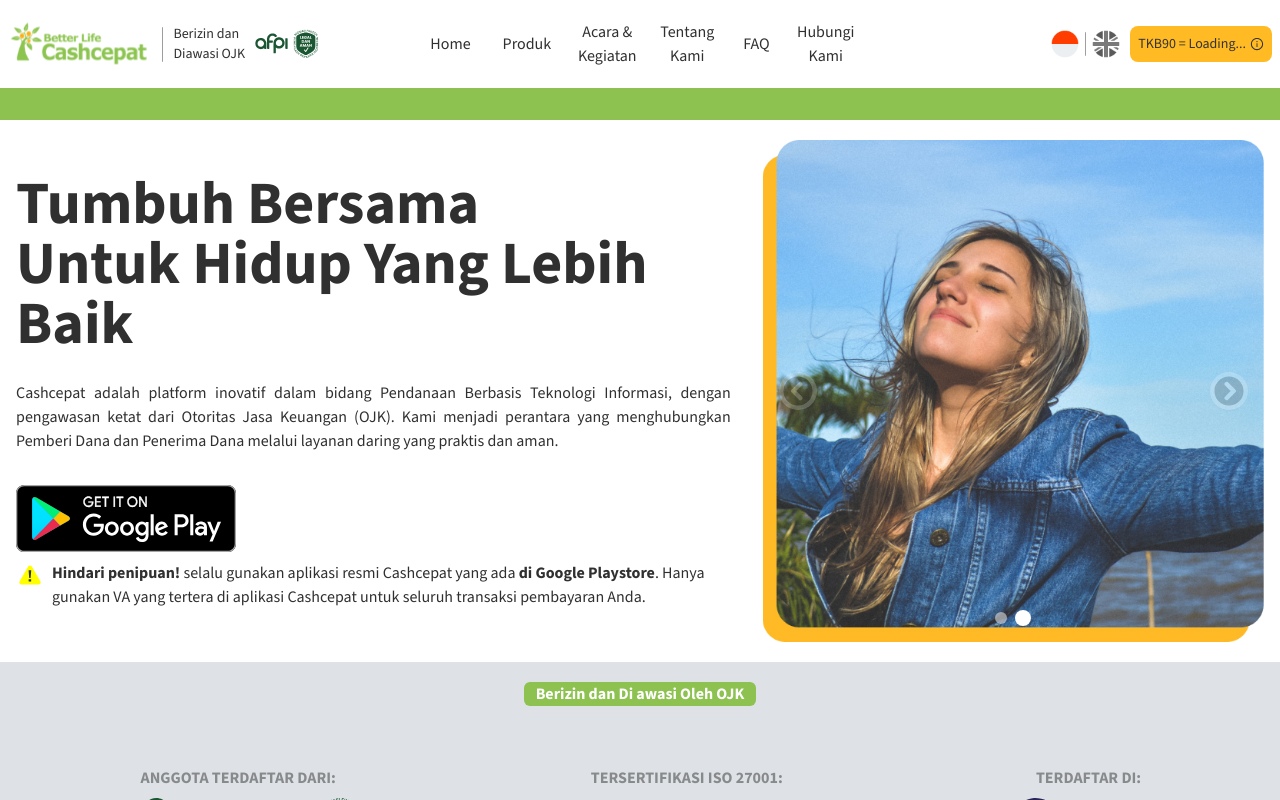
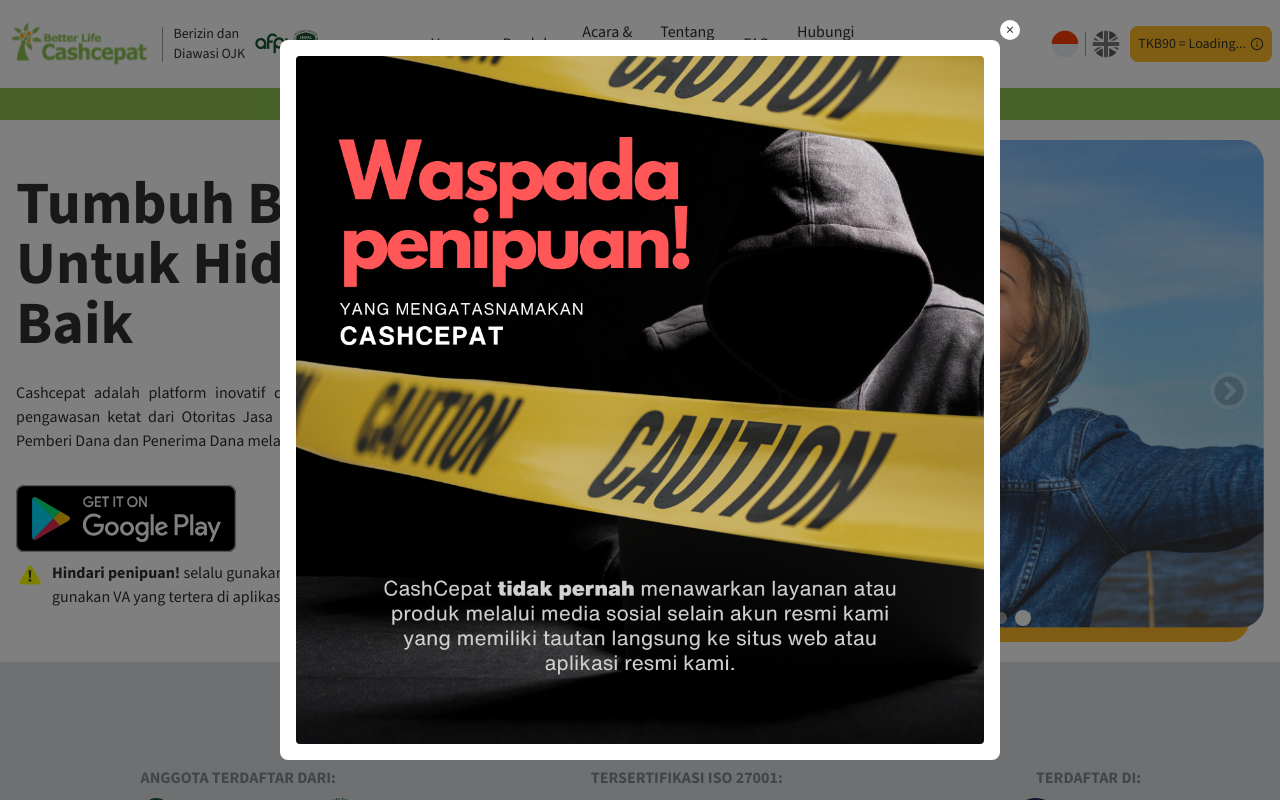
Before and after one commit to Aramdhann/compro_apm_fe2, a React (Vite) app: page / in a window 1280 px wide. Both pictures are taken after a click on the button "SETUJU". Shown: the top 800 px of the page. Built offline with nearby package versions, Linux system fonts and the light colour scheme; no server answers.

Commit message:
add popup modal for fraud in first load page

```diff
--- a/src/components/ModalHome.jsx
+++ b/src/components/ModalHome.jsx
@@ -5,7 +5,7 @@
 import Cookies from "js-cookie";
 import { Suspense } from "react";
 
-const ModalHome = () => {
+const ModalHome = ({onAccept}) => {
   const { t } = useTranslation();
 
   useEffect(() => {
@@ -21,6 +21,7 @@
     if (modal) {
       modal.close();
     }
+    onAccept();
   };
 
   return (
--- /dev/null
+++ b/src/components/PopupModal.jsx
@@ -0,0 +1,36 @@
+import React, { useEffect, useState } from 'react';
+import foto_fraud from "../assets/fraud.png";
+
+export default function PopupModal() {
+  const [showModal, setShowModal] = useState(true);
+
+  useEffect(() => {
+    setShowModal(true);
+  }, []);
+
+  const closeModal = () => {
+    setShowModal(false);
+  };
+
+  return (
+    <>
+      {showModal && (
+        <div className="fixed inset-0 bg-black bg-opacity-50 flex justify-center items-center z-50">
+          <div className="bg-white rounded-lg p-2 md:p-4 m-9 relative lg:max-w-[720px] lg:max-h-[720px] h-auto">
+            <button
+              className="bg-white rounded-full h-[20px] w-[20px] absolute top-[-20px] right-[-20px] text-gray-500 hover:text-gray-700 flex justify-center items-center"
+              onClick={closeModal}
+            >
+              &times;
+            </button>
+            <img
+              src={foto_fraud} // Replace with your image URL
+              alt="Announcement"
+              className="rounded"
+            />
+          </div>
+        </div>
+      )}
+    </>
+  );
+}
--- a/src/pages/Home.jsx
+++ b/src/pages/Home.jsx
@@ -1,4 +1,4 @@
-import React, { lazy, Suspense } from "react";
+import React, { lazy, Suspense, useState } from "react";
 const ModalHome = lazy(() => import("../components/ModalHome"));
 const Navbar = lazy(() => import("../components/Navbar"));
 const FraudNav = lazy(() => import("../components/FraudNav"));
@@ -9,13 +9,21 @@
 const Ads = lazy(() => import("../components/Ads"));
 const ServiceHour = lazy(() => import("../components/ServiceHour"));
 const Footer = lazy(() => import("../components/Footer"));
+const PopupModal = lazy(() => import("../components/PopupModal"));
 
 import Loading from "../components/Loading";
 
 const Home = () => {
+  const [isModalHomeAccepted, setIsModalHomeAccepted] = useState(false);
+
+  const handleModalHomeAccepted = () => {
+    setIsModalHomeAccepted(true)
+  }
+
   return (
     <Suspense fallback={<Loading />}>
-      <ModalHome />
+      {!isModalHomeAccepted && <ModalHome onAccept={handleModalHomeAccepted}/>}
+      {isModalHomeAccepted && <PopupModal/>}
       <Navbar />
       <FraudNav />
       <Hero />
--- a/tailwind.config.js
+++ b/tailwind.config.js
@@ -11,6 +11,7 @@
       current: "currentColor",
       white: "#ffffff",
       dope: "#333333",
+      black: "#000000",
       abu: "#DEE2E6",
       gray: {
         200: "#e5e7eb",
```
